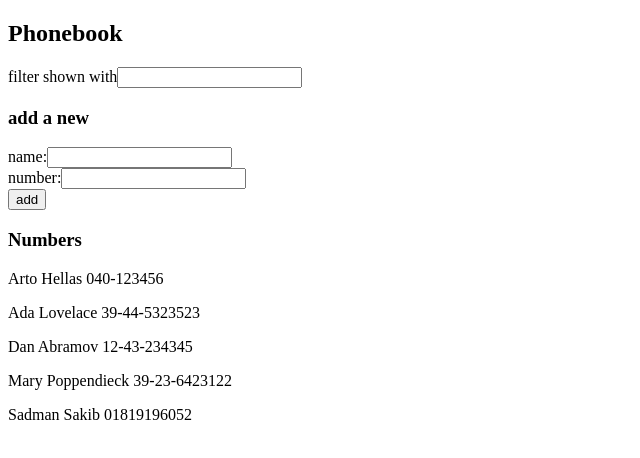
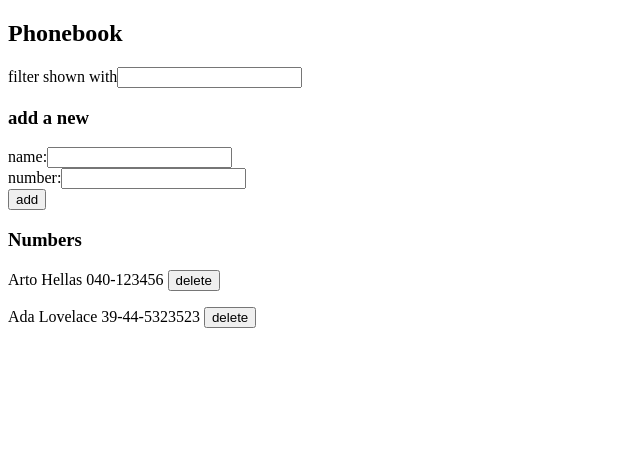
Before and after one commit to ZTanvir/Fullstackopen-exercises, a React (Vite) app in the folder part2/phonebook/: page / in a window 1280 px wide. Shown: the top 458 px of the page, without its empty margins (0-640 px from the left). Built offline with nearby package versions, Linux system fonts and the light colour scheme; data requests are answered from the project's data file.

Commit message:
Add solution for exercise 2.14 part2

```diff
--- a/part2/phonebook/db.json
+++ b/part2/phonebook/db.json
@@ -9,21 +9,6 @@
       "name": "Ada Lovelace",
       "number": "39-44-5323523",
       "id": 2
-    },
-    {
-      "name": "Dan Abramov",
-      "number": "12-43-234345",
-      "id": 3
-    },
-    {
-      "name": "Mary Poppendieck",
-      "number": "39-23-6423122",
-      "id": 4
-    },
-    {
-      "name": "Sadman Sakib",
-      "number": "01819196052",
-      "id": 5
     }
   ]
 }
--- a/part2/phonebook/src/App.jsx
+++ b/part2/phonebook/src/App.jsx
@@ -1,18 +1,19 @@
-import axios from "axios";
 import { useState, useEffect } from "react";
+import noteServices from "./services/personsService";
 
-const Person = ({ personList, findName }) => {
+const Person = ({ personList, findName, handleDeletePerson }) => {
   // Display phonebook person name and number
   const displayPersonsName = (personsList) => {
     return personsList.map((person) => (
       <p key={person.id}>
-        {person.name} {person.number}
+        {person.name} {person.number}{" "}
+        <button onClick={() => handleDeletePerson(person.id)}>delete</button>
       </p>
     ));
   };
   // Filter persons based on searchName
   const filterPerson = personList.filter((person) => {
-    return person.name.toLocaleLowerCase().includes(findName.toLowerCase());
+    return person.name.toLowerCase().includes(findName.toLowerCase());
   });
   return (
     <div>
@@ -83,10 +84,7 @@ const App = () => {
 
   // get persons data from http://localhost:3000/persons
   useEffect(() => {
-    axios.get("http://localhost:3000/persons").then((response) => {
-      let data = response.data;
-      setPersons(data);
-    });
+    noteServices.getAll().then((data) => setPersons(data));
   }, []);
 
   // Add name and phone number to the persons when submit the form
@@ -103,14 +101,22 @@ const App = () => {
           number: newPhoneNumber,
         };
         // add new person name and phone number to json server
-        axios
-          .post("http://localhost:3000/persons", newPerson)
-          .then((response) => {
-            setPersons(persons.concat(response.data));
-          });
+        noteServices
+          .create(newPerson)
+          .then((data) => setPersons(persons.concat(data)));
         setNewName("");
         setNewPhoneNumber("");
       }
+    }
+  };
+  // Delete name from phone book
+  const deletePerson = (id) => {
+    const findPerson = persons.find((person) => person.id === id);
+    const isConfirmDelete = window.confirm(`Delete ${findPerson.name}?`);
+    if (isConfirmDelete) {
+      noteServices.deleteData(id).then((data) => {
+        setPersons(persons.filter((person) => person.id !== findPerson.id));
+      });
     }
   };
 
@@ -127,7 +133,11 @@ const App = () => {
         setPhone={setNewPhoneNumber}
       />
       <h3>Numbers</h3>
-      <Person personList={persons} findName={searchName} />
+      <Person
+        personList={persons}
+        findName={searchName}
+        handleDeletePerson={deletePerson}
+      />
     </div>
   );
 };
--- a/part2/phonebook/src/services/personsService.js
+++ b/part2/phonebook/src/services/personsService.js
@@ -11,13 +11,13 @@ const create = (newObject) => {
   return response.then((reply) => reply.data);
 };
 
-// const deleteData = (id) => {
-//   const resourceItemUrl = `http://localhost:3000/persons/${id}`;
-//   const response = axios.delete(resourceItemUrl);
-//   return response.then((reply) => reply.data);
-// };
+const deleteData = (id) => {
+  const resourceItemUrl = `http://localhost:3000/persons/${id}`;
+  const response = axios.delete(resourceItemUrl);
+  return response.then((reply) => reply.data);
+};
 export default {
   getAll,
   create,
-  //   deleteData,
+  deleteData,
 };
```
